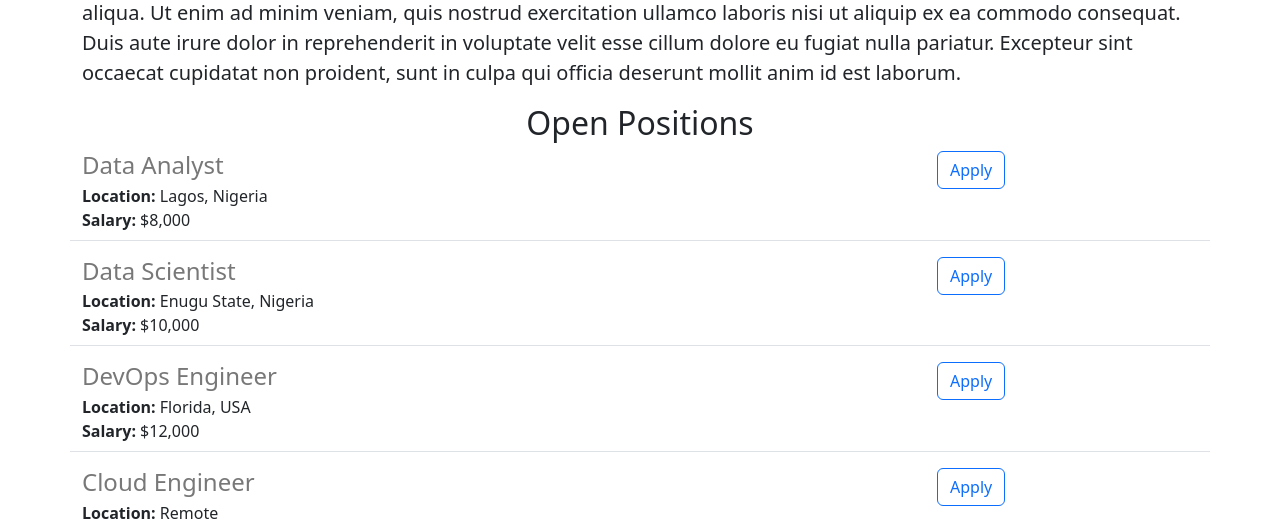
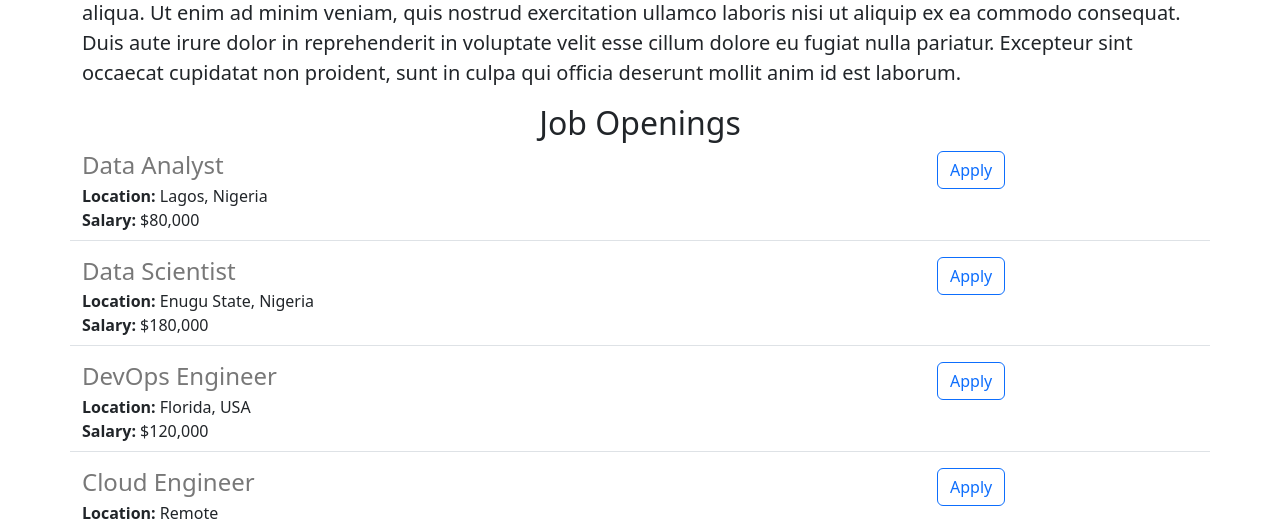
Before and after one commit to Montego-arch/montego-career-website, a Flask app: page / in a window 1280 px wide. Shown: the part 494-1022 px from the top of the page. Run offline with Flask 3, Linux system fonts and the light colour scheme.

Commit message:
made some changes

```diff
--- a/app.py
+++ b/app.py
@@ -6,19 +6,19 @@ JOBS = [
     'id':1,
     'title':'Data Analyst',
     'location': 'Lagos, Nigeria',
-    'salary': '$8,000'
+    'salary': '$80,000'
   },
     {
     'id':2,
     'title':'Data Scientist',
     'location': 'Enugu State, Nigeria',
-    'salary': '$10,000'
+    'salary': '$180,000'
   },
     {
     'id':3,
     'title':'DevOps Engineer',
     'location': 'Florida, USA',
-    'salary': '$12,000'
+    'salary': '$120,000'
   },
     {
     'id':4,
--- a/templates/home.html
+++ b/templates/home.html
@@ -20,7 +20,7 @@
     <img class="img-fluid" id="hunter" src="https://montego-career-website.montego-arch.repl.co/static/hunter.jpeg" >
     <h2 class="text-center" mt-2 mb-4>About Montego</h2>
     <p class="lead">Lorem ipsum dolor sit amet, consectetur adipiscing elit, sed do eiusmod tempor incididunt ut labore et dolore magna aliqua. Ut enim ad minim veniam, quis nostrud exercitation ullamco laboris nisi ut aliquip ex ea commodo consequat. Duis aute irure dolor in reprehenderit in voluptate velit esse cillum dolore eu fugiat nulla pariatur. Excepteur sint occaecat cupidatat non proident, sunt in culpa qui officia deserunt mollit anim id est laborum.</p>
-      <h2 class="text-center" mt-2 mb-4>Open Positions</h2>
+      <h2 class="text-center" mt-2 mb-4>Job Openings</h2>
         <div>
         {% for job in jobs %}
           {% include 'jobitem.html' %}
```
